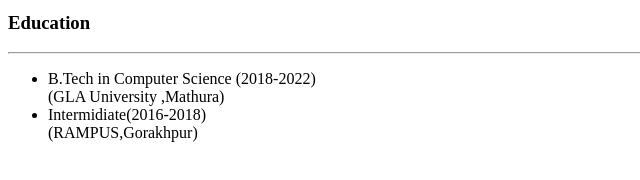
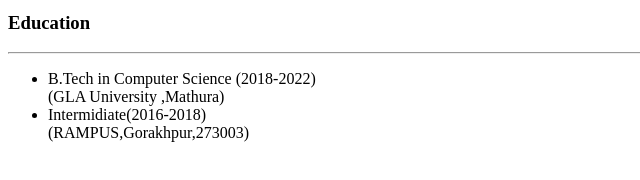
Before and after one commit to vivekanand321/Portfolio, a plain HTML site: page index.html in a window 1280 px wide. Shown: the part 200-380 px from the top of the page, 0-640 px from the left. Drawn offline with Linux system fonts and the light colour scheme.

Commit message:
Add files via upload

```diff
--- a/index.html
+++ b/index.html
@@ -20,7 +20,7 @@
         <li>
             Intermidiate(2016-2018)
         </li>
-        (RAMPUS,Gorakhpur)
+        (RAMPUS,Gorakhpur,273003)
     </ul>
 
 
```
